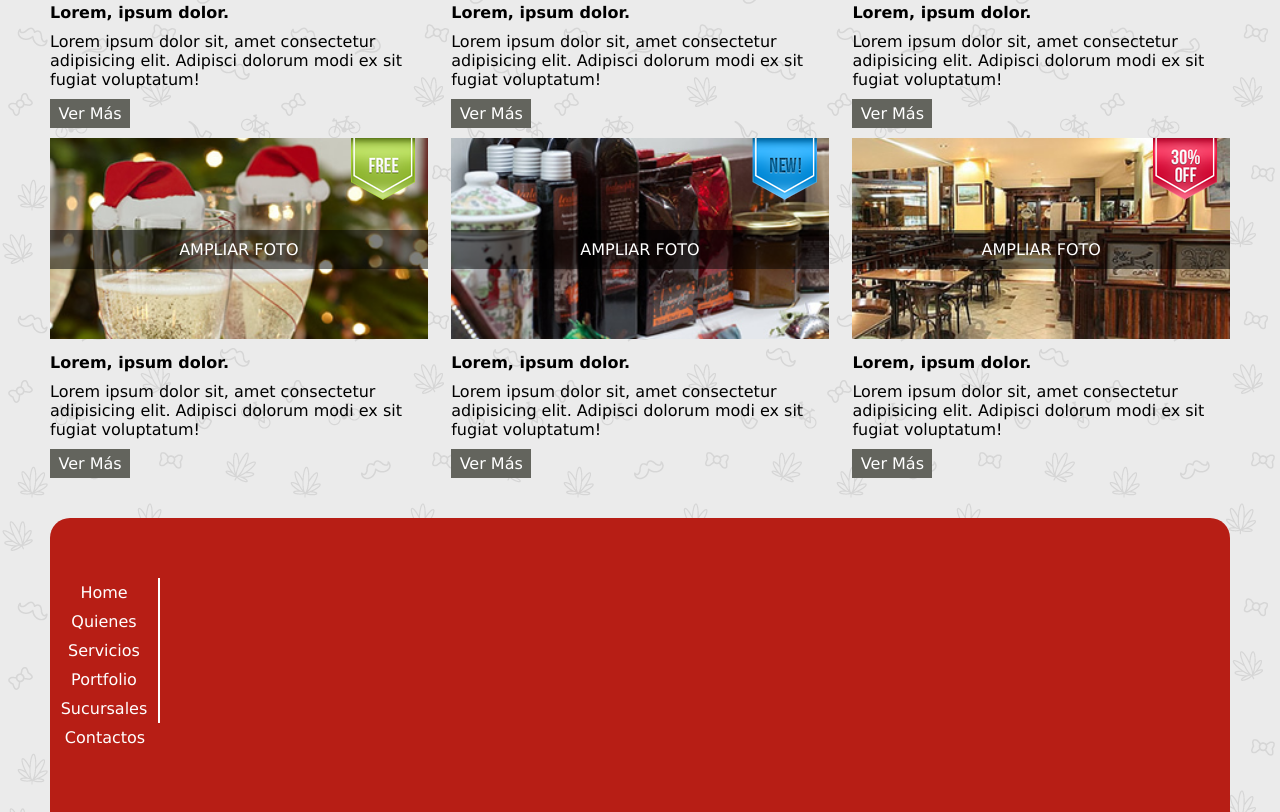
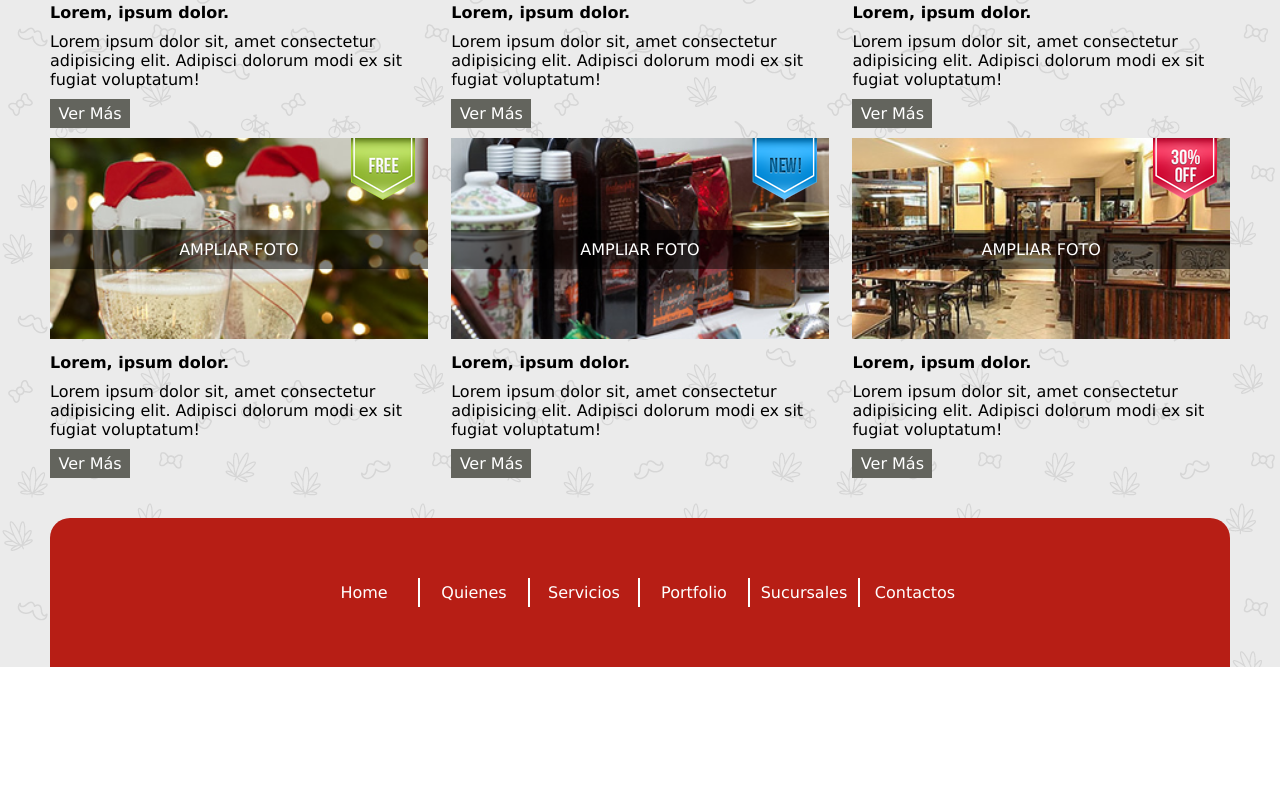
Before and after one commit to JuanMaRoldan/Clase34-kit-chenning, a website: page views/index.html in a window 1280 px wide. Shown: the part 934-1746 px from the top of the page. After the commit the page ends 1601 px from the top, so only its background shows below. Drawn offline with Linux system fonts and the light colour scheme; files whose address does not match are found by name.

Commit message:
Footer apply flex done

```diff
--- a/public/css/footer.css
+++ b/public/css/footer.css
@@ -8,6 +8,7 @@
 }
 
 .footer__menu li{
+    border-bottom: solid 2px white;
     padding: 10px 0;
     text-align: center;
     text-transform: uppercase;
@@ -20,7 +21,7 @@
     }
     .footer__menu ul{
         display: flex;
-        flex-direction: column;
+        flex-direction: row;
         justify-content: center;
     }
     .footer__menu li{
```
